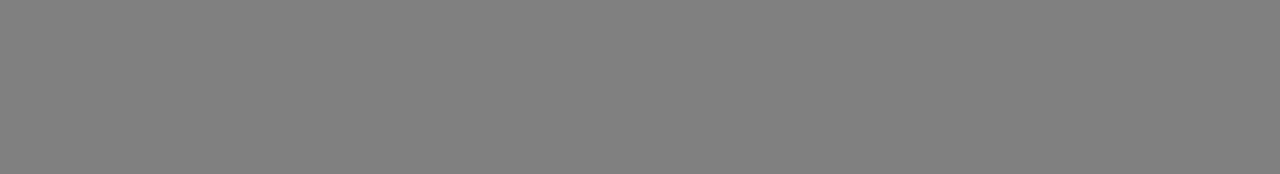
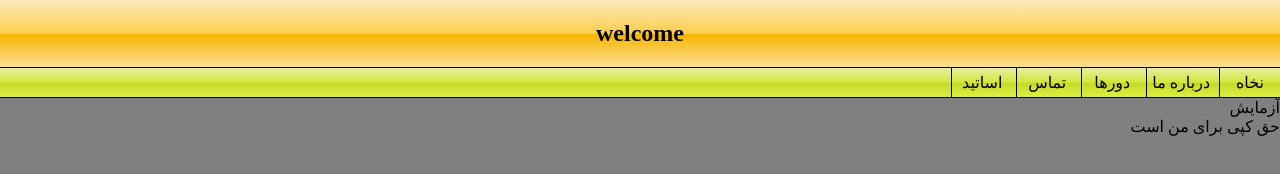
Before and after one commit to qAmiralii/menu, a plain HTML site: page index.html in a window 1280 px wide. Drawn offline with Linux system fonts and the light colour scheme.

Commit message:
till transform

```diff
--- a/index.html
+++ b/index.html
@@ -1,5 +1,6 @@
 <!DOCTYPE html>
 <html lang="en">
+
 <head>
     <meta charset="UTF-8">
     <meta name="viewport" content="width=device-width, initial-scale=1.0">
@@ -7,9 +8,30 @@
 
     <link rel="stylesheet" href="style/style.css">
 </head>
+
 <body>
+    <div class="banner">
+        welcome
+    </div>
+        <div class="menu">
+            <a href="">نخاه</a>
+            <a href="">درباره ما</a>
+            <a href="">دورها</a>
+            <a href="">تماس</a>
+            <a href="">اساتید</a>
+
+        </div>
+        <div class="content">
+            آزمایش
 
 
 
+        <div class="foter">
+            حق کپی برای من است
+        </div>
+    </div>
+
+
 </body>
+
 </html>
--- a/style/style.css
+++ b/style/style.css
@@ -1,3 +1,35 @@
-body{
+body {
     background-color: gray;
+    margin: 0;
+    direction: rtl;
 }
+.banner {
+    text-align: center;
+    font-size: x-large;
+    padding: 20px 0;
+    /* Permalink - use to edit and share this gradient: https://colorzilla.com/gradient-editor/#fceabb+0,fccd4d+50,f8b500+51,fbdf93+100;Orange+3D+%235 */
+    background: linear-gradient(to bottom, #fceabb 0%, #fccd4d 50%, #f8b500 51%, #fbdf93 100%);
+    /* W3C, IE10+, FF16+, Chrome26+, Opera12+, Safari7+ */
+
+    color: rgb(2, 2, 2);
+    font-weight: bold;
+    text-shadow: 2px;
+
+}
+.menu {
+    /* Permalink - use to edit and share this gradient: https://colorzilla.com/gradient-editor/#e6f0a3+0,d2e638+50,c3d825+51,dbf043+100;Green+Gloss+%232 */
+    background: linear-gradient(to bottom, #e6f0a3 0%, #d2e638 50%, #c3d825 51%, #dbf043 100%);
+    /* W3C, IE10+, FF16+, Chrome26+, Opera12+, Safari7+ */
+    border-bottom: 1px solid black;
+    border-top: 1px solid black;
+}
+.menu a{
+    text-decoration: none;
+      display: inline-block;
+      color: black;
+    border-left: 1px solid black;
+    padding: 5px;
+    min-width: 50px;
+    text-align: center;
+
+    }
```
